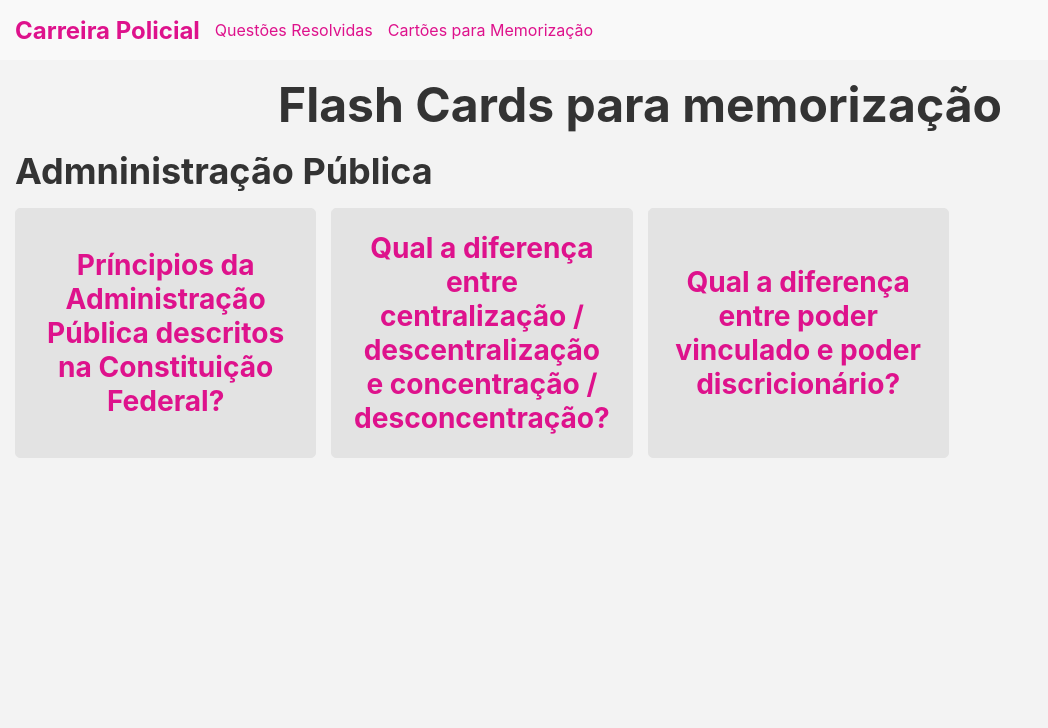
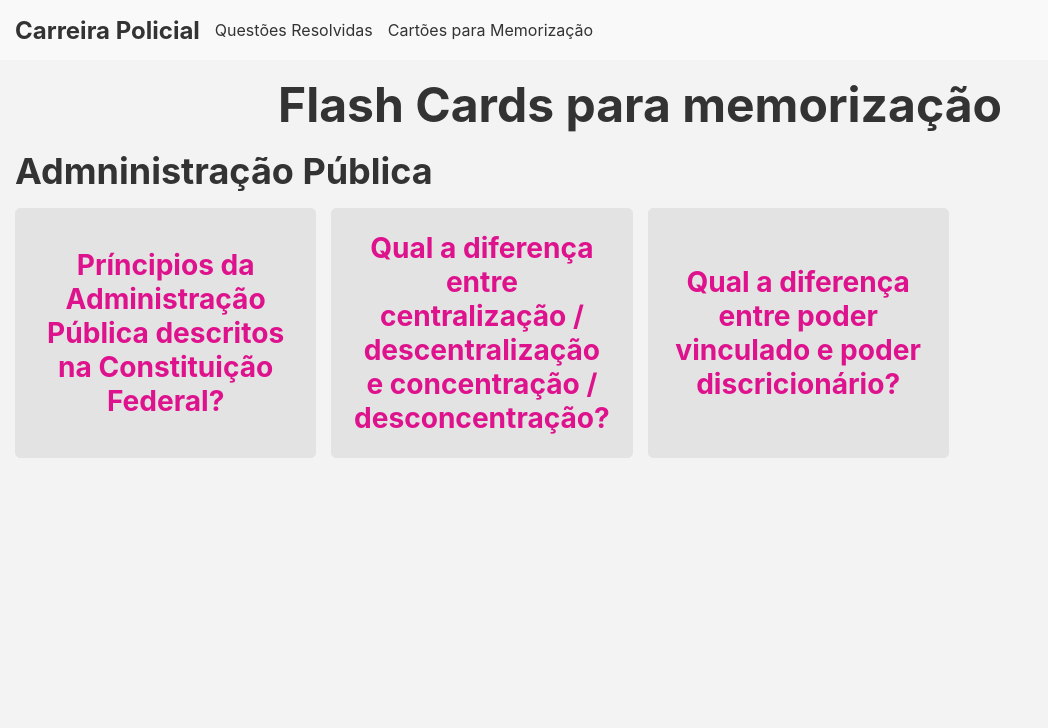
Before and after one commit to johnywalves/carreirapolicial, a plain HTML site: page cartoes/index.html in a window 1280 px wide. Shown: the whole page, without its empty margins (0-1048 px from the left). Drawn offline with Linux system fonts and the light colour scheme.

Commit message:
:lipstick: Padronização de header

```diff
--- a/cartoes/index.html
+++ b/cartoes/index.html
@@ -188,8 +188,18 @@
         flex-direction: row;
         justify-content: flex-start;
         align-items: center;
-        color: var(--color-highlight);
+
         background-color: var(--color-background-header);
+    }
+
+    header a,
+    header a:hover,
+    header a:visited {
+        color: var(--color-text);
+    }
+
+    header a:hover {
+        text-decoration: underline;
     }
 
     header p {
@@ -301,9 +311,11 @@
                 </div>
                 <div class="flip-card-back">
                     <p>
-                        <strong>poder vinculado</strong> capacidade de agir <strong>SEM ESCOLHA</strong> com a descrição de todos os requisitos em lei com exaustão das descrições
+                        <strong>poder vinculado</strong> capacidade de agir <strong>SEM ESCOLHA</strong> com a descrição
+                        de todos os requisitos em lei com exaustão das descrições
                         <br /><br />
-                        <strong>poder discricionário</strong> capacidade de agir <strong>COM ESCOLHA</strong> de competência e oportunidade do agente em prol do interesse público
+                        <strong>poder discricionário</strong> capacidade de agir <strong>COM ESCOLHA</strong> de
+                        competência e oportunidade do agente em prol do interesse público
                     </p>
                 </div>
             </div>
```
Also changed, not shown: questoes/index.html (+6 -2 lines).
